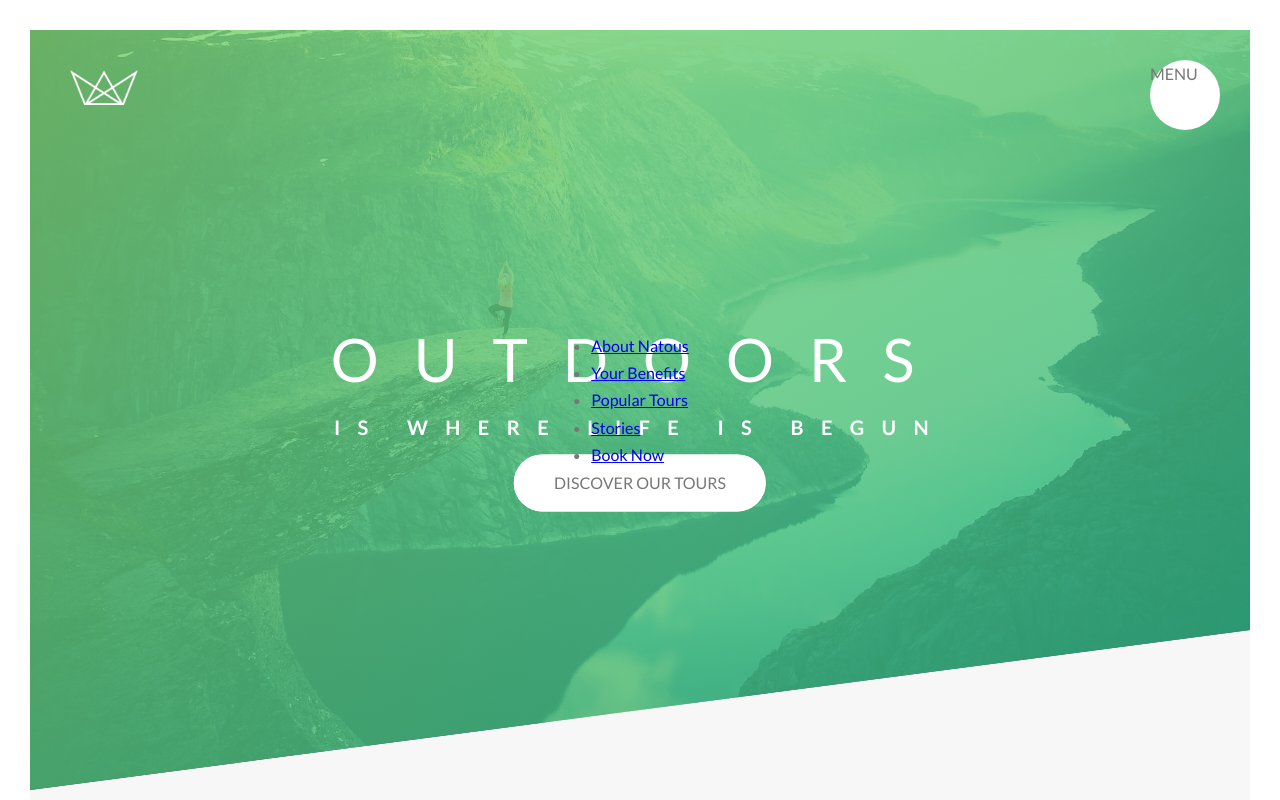
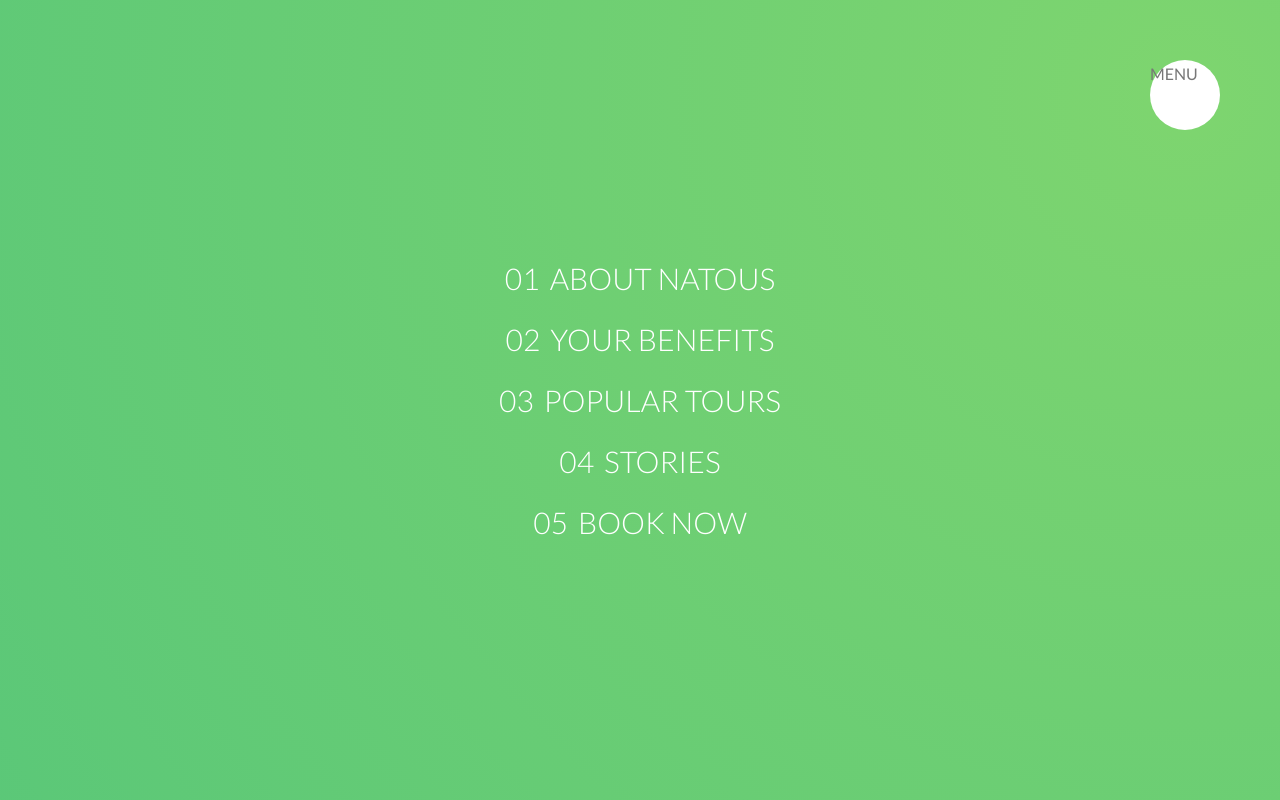
Before and after one commit to jose408510/Sass_proj_one, a website: page starting_files/index.html in a window 1280 px wide. Shown: the top 800 px of the page. Drawn offline with Linux system fonts and the light colour scheme.

Commit message:
styled li with animations

```diff
--- a/starting_files/index.html
+++ b/starting_files/index.html
@@ -20,11 +20,11 @@
         <div class="navigation__background">&nbsp;</div>
         <nav class="navigation__nav">
             <ul class="navigation__list">
-                <li class="navigation__item"><a href="#" class="navigation__link">About Natous</a></li>
-                <li class="navigation__item"><a href="#" class="navigation__link">Your Benefits</a></li>
-                <li class="navigation__item"><a href="#" class="navigation__link">Popular Tours</a></li>
-                <li class="navigation__item"><a href="#" class="navigation__link">Stories</a></li>
-                <li class="navigation__item"><a href="#" class="navigation__link">Book Now</a></li>
+                <li class="navigation__item"><a href="#" class="navigation__link"><span>01 </span>About Natous</a></li>
+                <li class="navigation__item"><a href="#" class="navigation__link"><span>02 </span>Your Benefits</a></li>
+                <li class="navigation__item"><a href="#" class="navigation__link"><span>03 </span>Popular Tours</a></li>
+                <li class="navigation__item"><a href="#" class="navigation__link"><span>04 </span>Stories</a></li>
+                <li class="navigation__item"><a href="#" class="navigation__link"><span>05 </span>Book Now</a></li>
             </ul>
         </nav>
     </div>
--- a/starting_files/sass/layout/_navigation.scss
+++ b/starting_files/sass/layout/_navigation.scss
@@ -24,6 +24,8 @@
         right: 6.5rem;
         background-image: radial-gradient($color-primary-light, $color-primary-dark); //start from the middle
         z-index: 1000;
+
+        transform: scale(80);
     }
     &__nav {
         height: 100vh;
@@ -42,9 +44,35 @@
         text-align: center;
     }
     &__item {
-
+        margin: 1rem;
     }
     &__link {
+        &:link,
+        &:visited {
+        display: inline;
+        font-size: 3rem;
+        font-weight: 300;
+        padding: 1rem 2rem;
+        color: $color-white;
+        text-transform: uppercase;
+        text-decoration: none;
+        // to make link animation below
+        background-image: linear-gradient(120deg, transparent 0%, transparent 50%, $color-white 50%);
+        background-size: 220%;
+        transition: all .4s;
+
+        span {
+            margin-right: 1rem;
+            display: inline-block;
+        }
+    }
+
+    &:hover,
+    &:active {
+        background-position: 100%;
+        color: $color-primary;
+        transform: translateX(1rem);
+    }
 
     }
 
```
Also changed, not shown: starting_files/css/style.css.
